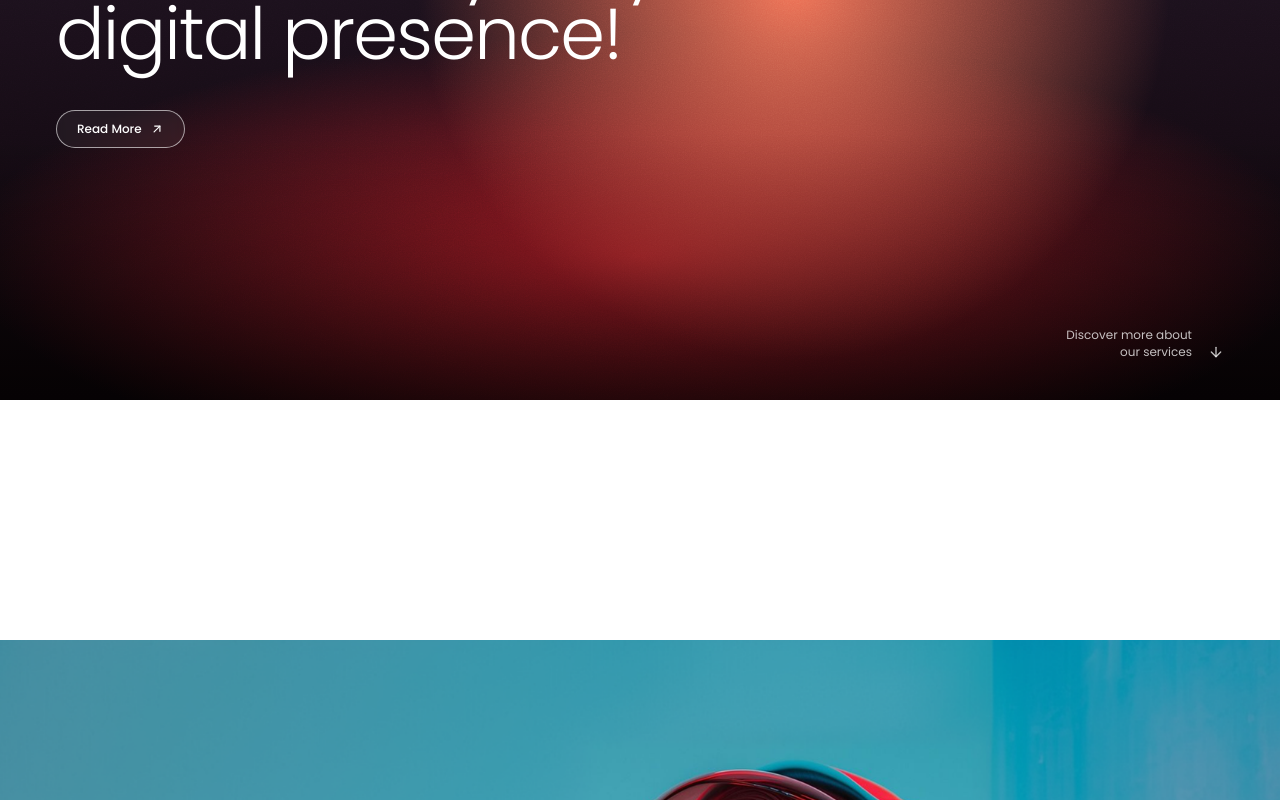
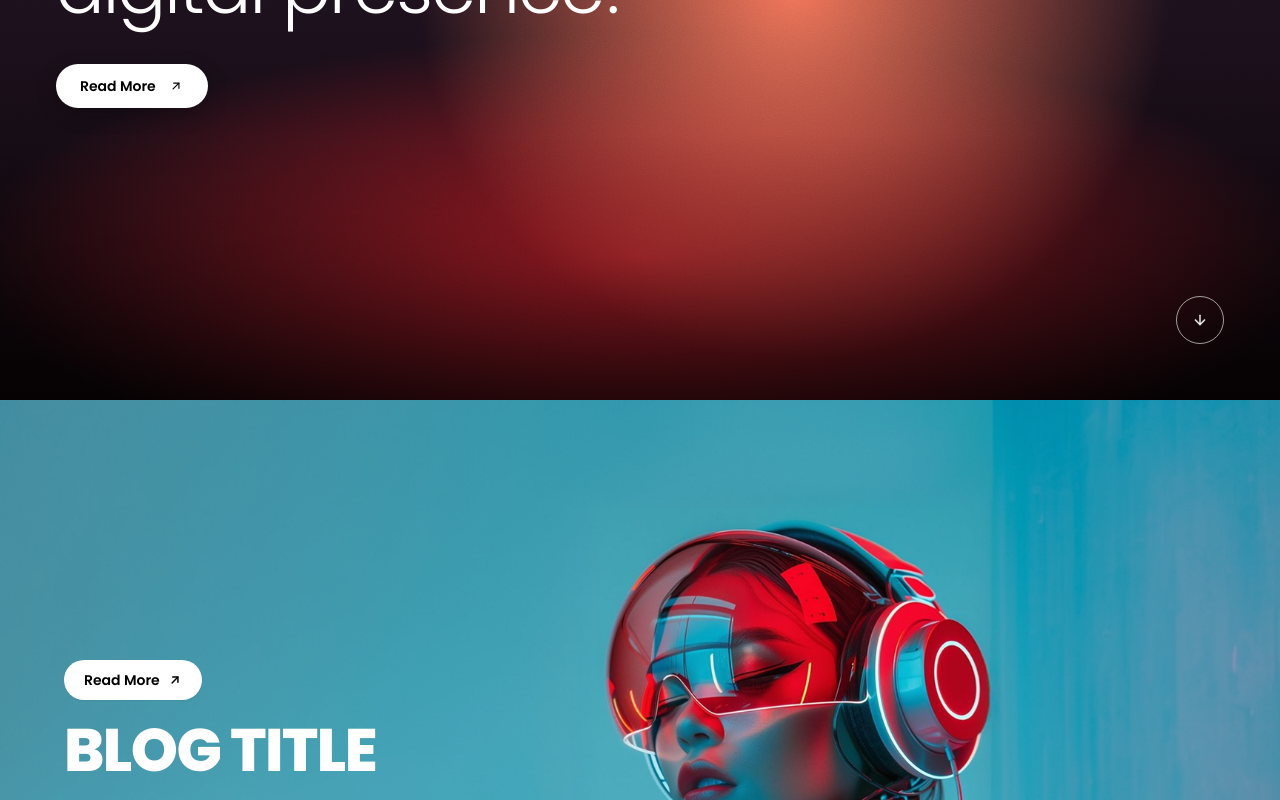
Before and after one commit to leopard618/lorum_ipsum, a Next.js app: page / in a window 1280 px wide. Shown: the part 400-1200 px from the top of the page. Built offline with nearby package versions, Linux system fonts and the light colour scheme.

Commit message:
update some animation

```diff
--- a/app/globals.css
+++ b/app/globals.css
@@ -41,3 +41,17 @@ body {
   background-size: 200% 200%;
   animation: glow-pan 8s ease-in-out infinite;
 }
+
+@keyframes arrow-bob {
+  0%,
+  100% {
+    transform: translateY(-4px);
+  }
+  50% {
+    transform: translateY(4px);
+  }
+}
+
+.animate-arrow-bob {
+  animation: arrow-bob 1.8s ease-in-out infinite;
+}
--- a/app/page.tsx
+++ b/app/page.tsx
@@ -6,13 +6,6 @@ export default function Home() {
   return (
     <main className="min-h-screen bg-white">
       <Intro />
-
-      {/* Services — placeholder */}
-      <section className="h-24" />
-
-      {/* Industries we serve — placeholder */}
-      <section className="h-24" />
-
       <Blog />
       <Footer />
     </main>
--- a/components/Blog.tsx
+++ b/components/Blog.tsx
@@ -2,13 +2,13 @@ import Link from "next/link";
 
 export default function Blog() {
   return (
-    <section className="pt-12">
+    <section>
       <div className="w-full overflow-hidden">
         <div
           className="relative aspect-[16/9] w-full bg-cover bg-center sm:aspect-[16/8]"
           style={{ backgroundImage: "url('/blog.png')" }}
         >
-          <div className="absolute inset-0 flex flex-col justify-end p-8 sm:p-12 lg:p-16">
+          <div className="absolute inset-0 flex flex-col justify-center p-8 sm:p-12 lg:p-16">
             <Link
               href="#"
               className="group inline-flex w-fit items-center gap-2 rounded-full bg-white px-5 py-2.5 text-sm font-semibold text-black shadow-sm transition hover:bg-neutral-100"
--- a/components/Intro.tsx
+++ b/components/Intro.tsx
@@ -82,25 +82,24 @@ export default function Intro() {
 
             <Link
               href="#"
-              className="group mt-10 inline-flex w-fit items-center gap-2 rounded-full border border-white/60 bg-white/5 px-5 py-2.5 text-xs font-medium text-white backdrop-blur-sm transition hover:bg-white hover:text-black"
+              className="group relative mt-10 inline-flex w-fit items-center gap-3 overflow-hidden rounded-full bg-white px-6 py-3 text-sm font-semibold text-black shadow-[0_6px_20px_rgba(0,0,0,0.25)] transition-all duration-300 hover:-translate-y-0.5 hover:shadow-[0_12px_32px_rgba(255,255,255,0.25)]"
             >
-              Read More
-              <ArrowUpRight className="h-3.5 w-3.5 transition-transform group-hover:-translate-y-0.5 group-hover:translate-x-0.5" />
+              <span className="relative">Read More</span>
+              <span className="relative grid h-4 w-4 place-items-center overflow-hidden">
+                <ArrowUpRight className="absolute h-3.5 w-3.5 transition-transform duration-300 ease-out group-hover:-translate-y-5 group-hover:translate-x-5" />
+                <ArrowUpRight className="absolute h-3.5 w-3.5 -translate-x-5 translate-y-5 transition-transform duration-300 ease-out group-hover:translate-x-0 group-hover:translate-y-0" />
+              </span>
             </Link>
           </div>
 
           {/* discover more */}
-          <div className="flex items-end justify-end px-6 pb-8 sm:px-10 lg:px-14 lg:pb-10">
+          <div className="flex justify-end px-6 py-10 sm:px-10 lg:px-14 lg:py-14">
             <Link
               href="#"
-              className="group flex items-end gap-4 text-xs leading-snug text-white/75 transition hover:text-white"
+              aria-label="Discover more about our services"
+              className="group relative grid h-12 w-12 flex-none place-items-center rounded-full border border-white/60 text-white transition-all duration-300 hover:scale-110 hover:border-white hover:bg-white hover:text-black"
             >
-              <p className="text-right">
-                Discover more about
-                <br />
-                our services
-              </p>
-              <ArrowDown className="h-4 w-4 flex-none transition-transform group-hover:translate-y-0.5" />
+              <ArrowDown className="h-4 w-4 animate-arrow-bob" />
             </Link>
           </div>
         </div>
```
